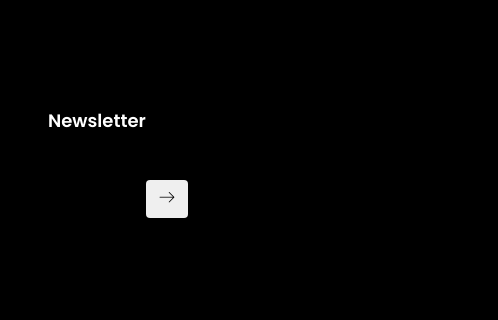
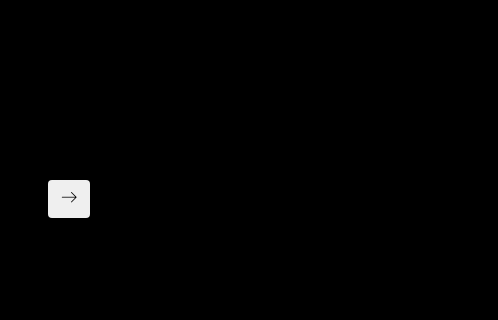
Before and after one commit to karamatghous/BtaxiBRC, a plain HTML site: page gallery.html in a window 1280 px wide. Shown: the part 2625-2945 px from the top of the page, 782-1280 px from the left. Drawn offline with nearby package versions, Linux system fonts and the light colour scheme; some packages are replaced by stand-ins of ours.

```diff
--- a/gallery.html
+++ b/gallery.html
@@ -177,7 +177,6 @@
 								</div>
 							</div>
 						</div>
-								<h6>Newsletter</h6>
 									<form target="_blank" action="https://spondonit.us12.list-manage.com/subscribe/post?u=1462626880ade1ac87bd9c93a&amp;id=92a4423d01" method="get" class="form-inline">
 			                            	<button class="click-btn btn btn-default"><span class="lnr lnr-arrow-right"></span></button>
 			                            	<div style="position: absolute; left: -5000px;">
```
